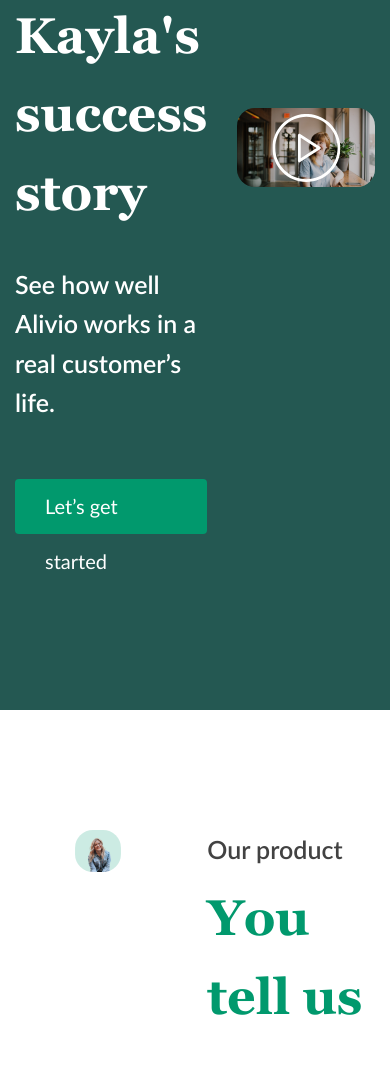
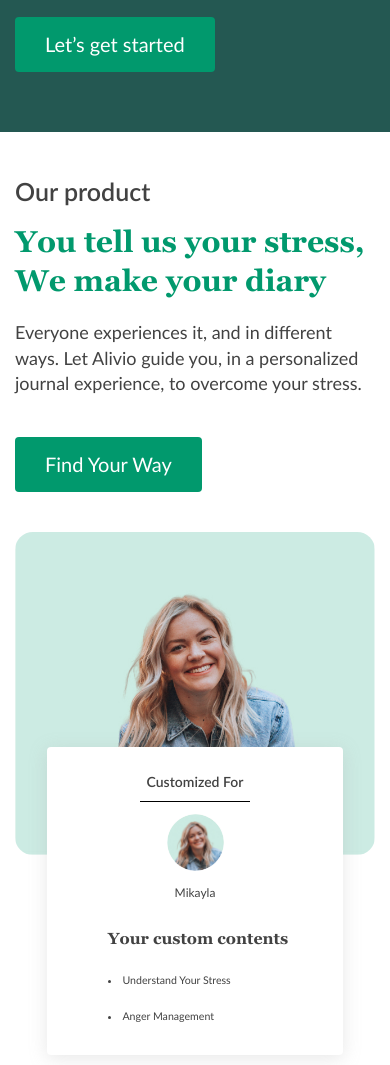
Before and after one commit to YanZinchenko/Site-Alivio, a plain HTML site: page index.html in a window 390 px wide. Shown: the part 4043-5108 px from the top of the page. Drawn offline with Linux system fonts and the light colour scheme.

Commit message:
Media for all Section

```diff
--- a/css/base.css
+++ b/css/base.css
@@ -43,3 +43,13 @@ body {
         width: 100%;
     }
 }
+
+.container-wide {
+    width: 1536px;
+}
+
+@media (max-width: 1535px) {
+    .container-wide {
+        width: 100%;
+    }
+}
--- a/css/blocks/card.css
+++ b/css/blocks/card.css
@@ -53,3 +53,9 @@
 .card ul li + li {
     margin-top: 20px;
 }
+
+@media (max-width: 500px) {
+    .card {
+        max-width: 296px;
+    }
+}
--- a/css/blocks/footer.css
+++ b/css/blocks/footer.css
@@ -26,3 +26,39 @@
 .footer-nav a:hover {
     opacity: 0.8;
 }
+
+@media (max-width: 1399px) {
+    .footer {
+        padding: 80px 0 100px;
+    }
+
+    .footer-logo + * {
+        margin-top: 50px;
+    }
+
+    .footer-nav {
+        font-size: 22px;
+    }
+
+    .footer-nav li + li {
+        margin-top: 40px;
+    }
+}
+
+@media (max-width: 500px) {
+    .footer {
+        padding: 40px 0 60px;
+    }
+
+    .footer-logo + * {
+        margin-top: 40px;
+    }
+
+    .footer-nav {
+        font-size: 18px;
+    }
+
+    .footer-nav li + li {
+        margin-top: 30px;
+    }
+}
--- a/css/blocks/product.css
+++ b/css/blocks/product.css
@@ -63,3 +63,69 @@
 .product-content-btn {
     display: flex;
 }
+
+@media (max-width: 1299px) {
+    .product {
+        padding-top: 80px;
+    }
+
+    .product-img-wrapper {
+        flex: 1 0 auto;
+    }
+
+    .product-content-subtitle {
+        font-size: 40px;
+        line-height: 130%;
+    }
+
+    .product-card {
+        top: 60%;
+    }
+}
+
+@media (max-width: 991px) {
+    .product {
+        padding-top: 40px;
+        padding-bottom: 80px;
+    }
+
+    .product-row {
+        flex-direction: column-reverse;
+    }
+
+    .product-content {
+        margin-bottom: 40px;
+    }
+
+    .product-content-subtitle {
+        font-size: 30px;
+    }
+
+    .product-card {
+        /* top: 80%;
+        left: 50%;
+        transform: translate(-50%); */
+
+        position: relative;
+        z-index: 2;
+        margin-top: -10%;
+        display: flex;
+        justify-content: center;
+    }
+
+    .product-img-wrapper {
+        padding: 0;
+        margin: 0;
+        text-align: center;
+    }
+}
+
+@media (max-width: 500px) {
+    .product {
+        padding-bottom: 40px;
+    }
+
+    .product-card {
+        margin: -30% 15px 0;
+    }
+}
--- a/css/blocks/story.css
+++ b/css/blocks/story.css
@@ -43,7 +43,7 @@
 .story-video {
     border-radius: 18px;
     overflow: hidden;
-    width: 895px;
+    max-width: 895px;
     position: relative;
 }
 
@@ -61,3 +61,50 @@
     height: 100%;
     background-color: rgba(0, 0, 0, 0.2);
 }
+
+@media (max-width: 1199px) {
+    .story {
+        padding: 90px 0 90px;
+    }
+
+    .story-row {
+        flex-direction: column-reverse;
+    }
+
+    .story-video {
+        margin-bottom: 40px;
+    }
+
+    .story-heading {
+        font-size: 40px;
+        line-height: 130%;
+    }
+
+    .story-text {
+        font-size: 20px;
+        line-height: 130%;
+    }
+
+    .story-text + * {
+        margin-top: 30px;
+    }
+}
+
+@media (max-width: 991px) {
+    .story {
+        padding: 60px 0 60px;
+    }
+
+    .story-heading {
+        font-size: 30px;
+        line-height: 130%;
+    }
+
+    .story-text {
+        font-size: 18px;
+    }
+
+    .story-text + * {
+        margin-top: 20px;
+    }
+}
```
